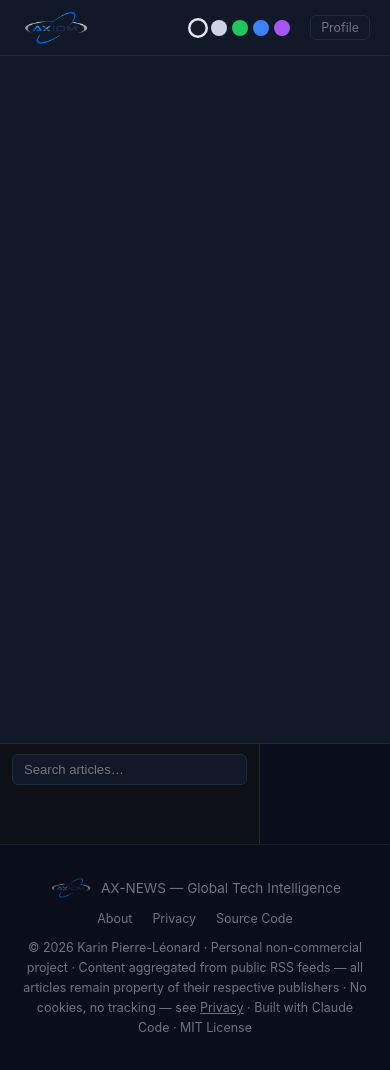
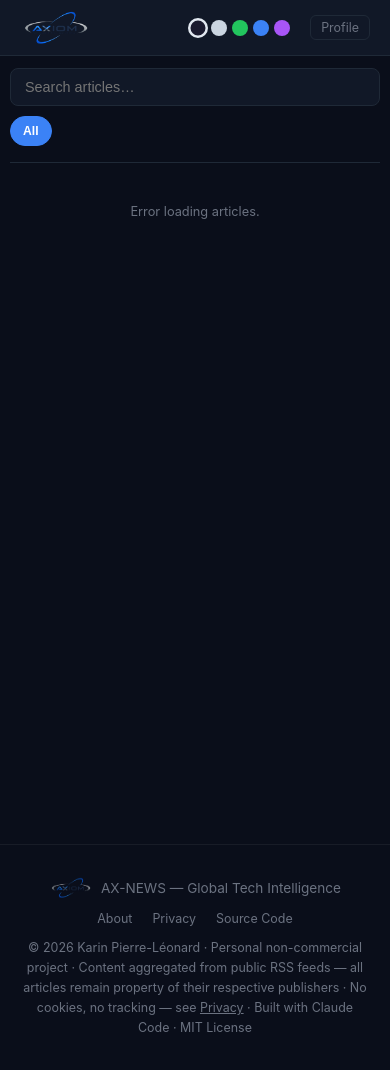
Before and after one commit to plkarin/ax-news, a FastAPI app: page / in a window 390 px wide. Run offline with FastAPI, Linux system fonts and the light colour scheme; data that the repository does not hold is empty; parts of the project's set-up code (start-up, migrations or seed data) failed here and were passed over.

Commit message:
Layout refactor: replace left sidebar with sticky top category pill panel, unified responsive layout for desktop and mobile
Co-Authored-By: Claude Sonnet 4.6 (1M context) <noreply@anthropic.com>

```diff
--- a/backend/templates/index.html
+++ b/backend/templates/index.html
@@ -22,7 +22,7 @@
   <meta name="twitter:image" content="https://ax-news.com/og-image.png">
   <link rel="canonical" href="https://ax-news.com/">
   <meta name="theme-color" content="#000510">
-  <link rel="stylesheet" href="style.css">
+  <link rel="stylesheet" href="style.css?v=20260713b">
   <!-- Structured Data -->
   <script type="application/ld+json">
   {
@@ -76,26 +76,18 @@
       <button class="logout-btn" id="logoutBtn">Sign out</button>
     </div>
   </header>
-  <div class="mobile-cat-bar" id="mobileCatBar"></div>
-
-  <div class="layout">
-    <aside class="sidebar" id="sidebar">
-      <div class="search-wrap">
-        <input type="text" id="searchInput" placeholder="Search articles…" autocomplete="off" class="search-input">
+  <div class="feed-layout">
+    <div class="cat-panel">
+      <div class="cat-panel-search">
+        <input type="text" id="searchInput" placeholder="Search articles…" class="search-input">
       </div>
-      <div id="categoryTree"></div>
-    </aside>
-
-    <main class="main" id="mainContent">
-      <!-- Feed view -->
-      <div id="feedView">
-        <div id="articleGrid" class="article-grid"></div>
-        <div id="scrollSentinel" style="height:60px;display:flex;align-items:center;
-          justify-content:center;color:var(--muted);font-size:.8rem;padding:20px 0"></div>
-      </div>
-      <!-- Entity detail view -->
-      <div id="entityView" style="display:none"></div>
-    </main>
+      <div class="cat-pills" id="catPills"></div>
+    </div>
+    <div id="feedView">
+      <div class="article-grid" id="articleGrid"></div>
+      <div id="scrollSentinel"></div>
+    </div>
+    <div id="entityView"></div>
   </div>
 </div>
 
@@ -139,6 +131,6 @@
 </footer>
 
 <script nonce="{{ csp_nonce }}" src="/marked.min.js"></script>
-<script nonce="{{ csp_nonce }}" src="app.js?v=20260710b"></script>
+<script nonce="{{ csp_nonce }}" src="app.js?v=20260713b"></script>
 </body>
 </html>
--- a/frontend/app.js
+++ b/frontend/app.js
@@ -154,38 +154,49 @@ document.getElementById('logoutBtn').addEventListener('click', async () => {
   window.location.href='/login.html';
 });
 
-// ── Tree ──────────────────────────────────────────────────────────
-async function buildTree() {
-  const data = await api('/categories/tree');
-  if (!data) return;
-  const tree = document.getElementById('categoryTree');
-  const total = data.reduce((s,r)=>s+r.total, 0);
+// ── Category pills (unified, all screen sizes) ────────────────────
+async function buildCatPills() {
+  const wrap = document.getElementById('catPills');
+  if (!wrap) return;
+  let cats = [];
+  try {
+    cats = await api('/categories/tree').catch(()=>api('/categories')) || [];
+  } catch(e) { cats = []; }
+  const norm = cats.map(c => ({
+    name: c.category || c.name,
+    count: c.count || c.total || c.article_count || 0
+  })).filter(c => c.name);
 
-  tree.innerHTML = `
-    <div class="tree-root-label">Technology</div>
-    <div class="tree-all ${!state.category?'active':''}" data-cat="">
-      📰 All Articles <span class="tree-badge">${total}</span>
-    </div>`;
+  const allActive = !state.category ? 'active' : '';
+  let html = `<button class="cat-pill ${allActive}" data-cat="">All`;
+  const total = norm.reduce((s,c)=>s+(c.count||0),0);
+  html += total ? ` <span class="cat-pill-count">${total.toLocaleString()}</span>` : '';
+  html += `</button>`;
 
-  data.forEach(row => {
-    const m = TREE_META[row.category] || {label:row.category.replace(/_/g,' '), icon:'📁'};
-    const leaf = document.createElement('div');
-    leaf.className = 'tree-leaf'+(state.category===row.category?' active':'');
-    leaf.dataset.cat = row.category;
-    leaf.innerHTML = `${m.icon} ${m.label} <span class="tree-badge">${row.total}</span>`;
-    leaf.addEventListener('click', ()=>selectCategory(row.category));
-    tree.appendChild(leaf);
+  html += norm.map(c => {
+    const active = state.category === c.name ? 'active' : '';
+    const label = c.name.replace(/_/g,' ');
+    return `<button class="cat-pill ${active}" data-cat="${esc(c.name)}">${esc(label)}${c.count?` <span class="cat-pill-count">${c.count.toLocaleString()}</span>`:''}</button>`;
+  }).join('');
+
+  wrap.innerHTML = html;
+  wrap.querySelectorAll('.cat-pill').forEach(p => {
+    p.addEventListener('click', () => {
+      state.category = p.dataset.cat || null;
+      wrap.querySelectorAll('.cat-pill').forEach(x=>x.classList.remove('active'));
+      p.classList.add('active');
+      hasMore = true;
+      loadArticles(true);
+      p.scrollIntoView({behavior:'smooth', inline:'center', block:'nearest'});
+    });
   });
-
-  tree.querySelector('[data-cat=""]').addEventListener('click', ()=>selectCategory(''));
-  buildMobileCatBar(data.map(r => r.category));
 }
 
 function selectCategory(cat) {
-  state.category = cat;
-  document.querySelectorAll('.tree-all,.tree-leaf').forEach(el =>
-    el.classList.toggle('active', el.dataset.cat===cat));
-  setView('feed');
+  state.category = cat || null;
+  const wrap = document.getElementById('catPills');
+  if (wrap) wrap.querySelectorAll('.cat-pill').forEach(x =>
+    x.classList.toggle('active', (x.dataset.cat||'') === (cat||'')));
   hasMore = true;
   loadArticles(true);
 }
@@ -499,7 +510,7 @@ async function openArticle(articleId) {
 
   document.body.appendChild(modal);
 
-  setTimeout(() => buildTree(), 500);
+  setTimeout(() => buildCatPills(), 500);
 }
 
 function closeModal() {
@@ -591,33 +602,12 @@ async function syncFeed() {
     const res=await fetch(API+'/sync',{method:'POST',credentials:'same-origin'});
     const data=await res.json();
     toast(`${data.synced} synced, ${data.enriched||0} enriched`);
-    await buildTree(); await loadArticles(true);
+    await buildCatPills(); await loadArticles(true);
   } catch(e) { toast('Sync failed',true); }
   btn.disabled=false; btn.textContent='⟳ Sync';
 }
 
 
-// ── Mobile category bar ───────────────────────────────────────────
-function buildMobileCatBar(categories) {
-  const bar = document.getElementById('mobileCatBar');
-  if (!bar) return;
-  bar.innerHTML = '';
-  const all = document.createElement('button');
-  all.className = 'cat-pill' + (state.category === '' ? ' active' : '');
-  all.textContent = 'All';
-  all.onclick = () => { state.category = ''; hasMore = true; loadArticles(true); buildMobileCatBar(categories); };
-  bar.appendChild(all);
-  (categories || []).forEach(cat => {
-    const pill = document.createElement('button');
-    pill.className = 'cat-pill' + (state.category === cat ? ' active' : '');
-    const style = getCatStyle(cat);
-    pill.style.background = style.bg;
-    pill.style.color = style.fg;
-    pill.textContent = (style.icon ? style.icon + ' ' : '') + cat.replace(/_/g, ' ');
-    pill.onclick = () => { state.category = cat; hasMore = true; loadArticles(true); buildMobileCatBar(categories); };
-    bar.appendChild(pill);
-  });
-}
 
 // ── View switching ────────────────────────────────────────────────
 function setView(view) {
@@ -643,7 +633,7 @@ document.addEventListener('DOMContentLoaded', async ()=>{
     clearTimeout(searchTimer);
     searchTimer=setTimeout(()=>{state.search=e.target.value;hasMore=true;loadArticles(true);},350);
   });
-  await buildTree();
+  await buildCatPills();
   await loadArticles(true);
   initInfiniteScroll();
 });
--- a/frontend/style.css
+++ b/frontend/style.css
@@ -33,9 +33,8 @@
 }
 
 /* ── Layout ──────────────────────────────────────────────────────── */
-body { font-family:-apple-system,'Segoe UI',sans-serif; background:var(--bg); color:var(--text); height:100vh; overflow:hidden; }
-#app { display:grid; grid-template-rows:56px 1fr; height:100vh; }
-.layout { display:grid; grid-template-columns:260px 1fr; height:100%; overflow:hidden; }
+body { font-family:-apple-system,'Segoe UI',sans-serif; background:var(--bg); color:var(--text); }
+#app { min-height:100vh; }
 
 /* ── Header ──────────────────────────────────────────────────────── */
 header { display:flex; align-items:center; justify-content:space-between; padding:0 20px;
@@ -72,35 +71,90 @@ header { display:flex; align-items:center; justify-content:space-between; paddin
 .theme-dot[data-theme="blue"]   { background:#3b82f6; }
 .theme-dot[data-theme="purple"] { background:#a855f7; }
 
-/* ── Sidebar / Tree ──────────────────────────────────────────────── */
-.sidebar { background:var(--sidebar-bg); border-right:1px solid var(--border);
-           overflow-y:auto; display:flex; flex-direction:column; }
-.search-wrap { padding:10px 12px 6px; }
-.search-input { width:100%; background:var(--surface); border:1px solid var(--border);
-                color:var(--text); padding:7px 11px; border-radius:6px; font-size:0.82rem; }
-.tree-root-label { padding:8px 16px 4px; font-size:0.68rem; font-weight:700;
-                   letter-spacing:1.5px; text-transform:uppercase; color:var(--muted); }
-.tree-all { display:flex; align-items:center; gap:8px; padding:7px 16px; cursor:pointer;
-            font-size:0.83rem; color:var(--muted); transition:all .15s; }
-.tree-all:hover { background:rgba(255,255,255,.04); color:var(--text); }
-.tree-all.active { color:var(--accent); border-left:2px solid var(--accent);
-                   background:rgba(59,130,246,.1); }
-.tree-leaf { display:flex; align-items:center; gap:8px; padding:6px 16px 6px 24px;
-             cursor:pointer; font-size:0.8rem; color:var(--muted); transition:all .15s; }
-.tree-leaf:hover { color:var(--text); background:rgba(255,255,255,.03); }
-.tree-leaf.active { color:var(--accent); }
-.tree-badge { margin-left:auto; font-size:0.66rem; background:var(--surface2);
-              color:var(--muted); padding:1px 6px; border-radius:10px; flex-shrink:0; }
-.tree-section { padding:10px 0 2px; }
-.tree-section-label { padding:4px 16px; font-size:0.65rem; letter-spacing:1.5px;
-                      text-transform:uppercase; color:var(--muted); opacity:.6; }
+/* ── Unified layout: no sidebar, full-width feed ── */
+.feed-layout {
+  max-width: 1400px;
+  margin: 0 auto;
+  padding: 0 16px;
+  width: 100%;
+  box-sizing: border-box;
+}
+
+.cat-panel {
+  position: sticky;
+  top: 0;
+  z-index: 40;
+  background: var(--bg, #0a0a0f);
+  padding: 12px 0;
+  border-bottom: 1px solid var(--border, #1e1e2e);
+  margin-bottom: 18px;
+}
+.cat-panel-search { margin-bottom: 10px; }
+.cat-panel-search .search-input {
+  width: 100%;
+  padding: 10px 14px;
+  background: var(--surface, #111118);
+  border: 1px solid var(--border, #1e1e2e);
+  border-radius: 8px;
+  color: var(--text, #e8f4ff);
+  font-size: .9rem;
+  outline: none;
+  box-sizing: border-box;
+}
+.cat-panel-search .search-input:focus { border-color: var(--accent, #4d9fff); }
+
+.cat-pills {
+  display: flex;
+  gap: 8px;
+  overflow-x: auto;
+  -webkit-overflow-scrolling: touch;
+  scrollbar-width: none;
+  padding-bottom: 4px;
+}
+.cat-pills::-webkit-scrollbar { display: none; }
+
+.cat-pill {
+  flex-shrink: 0;
+  display: inline-flex;
+  align-items: center;
+  gap: 6px;
+  padding: 8px 14px;
+  border-radius: 20px;
+  background: var(--surface, #111118);
+  border: 1px solid var(--border, #1e1e2e);
+  color: var(--muted, #4a7aa8);
+  font-size: .8rem;
+  font-weight: 600;
+  white-space: nowrap;
+  cursor: pointer;
+  transition: background .15s, color .15s, border-color .15s;
+}
+.cat-pill:hover { border-color: var(--accent, #4d9fff); color: var(--text, #e8f4ff); }
+.cat-pill.active {
+  background: var(--accent, #4d9fff);
+  color: #fff;
+  border-color: var(--accent, #4d9fff);
+}
+.cat-pill-count {
+  font-size: .68rem;
+  opacity: .7;
+  font-weight: 700;
+}
 
 /* ── Main content ────────────────────────────────────────────────── */
-.main { overflow-y:auto; padding:20px; }
 .section-title { font-size:1.1rem; font-weight:700; margin-bottom:16px; color:var(--text); }
 
 /* ── Article grid ────────────────────────────────────────────────── */
 .article-grid { display:grid; grid-template-columns:repeat(auto-fill,minmax(300px,1fr)); gap:16px; }
+@media (max-width: 600px) {
+  .article-grid { grid-template-columns: 1fr; gap: 12px; }
+  .feed-layout { padding: 0 10px; }
+  .cat-pill { padding: 7px 12px; font-size: .76rem; }
+  .modal-container {
+    width: 100vw !important; max-width: none !important;
+    height: 100vh !important; border-radius: 0 !important;
+  }
+}
 .card { background:var(--card-bg); border:1px solid var(--border); border-radius:10px;
         overflow:hidden; cursor:pointer; transition:all .2s; }
 .card:hover { border-color:var(--accent); transform:translateY(-2px);
@@ -531,33 +585,6 @@ header { display:flex; align-items:center; justify-content:space-between; paddin
 .metric-stat-n { font-size: 1.3rem; font-weight: 800; color: var(--accent, #4d9fff); }
 .metric-stat-l { font-size: .7rem; color: var(--muted, #4a7aa8); margin-top:2px; }
 
-/* ── Mobile category bar ─────────────────────────────────────────── */
-.mobile-cat-bar {
-  display: flex;
-  flex-direction: row;
-  overflow-x: auto;
-  gap: 8px;
-  padding: 8px 12px;
-  background: var(--surface, #0d1117);
-  border-bottom: 1px solid rgba(255,255,255,.06);
-  -webkit-overflow-scrolling: touch;
-  scrollbar-width: none;
-}
-.mobile-cat-bar::-webkit-scrollbar { display: none; }
-.mobile-cat-bar .cat-pill {
-  flex-shrink: 0;
-  padding: 4px 12px;
-  border-radius: 20px;
-  font-size: .72rem;
-  font-weight: 700;
-  letter-spacing: .5px;
-  cursor: pointer;
-  border: 1px solid rgba(255,255,255,.1);
-  white-space: nowrap;
-}
-@media (min-width: 768px) {
-  .mobile-cat-bar { display: none; }
-}
 
 /* ── Site footer ─────────────────────────────────────────────────── */
 .site-footer {
```
